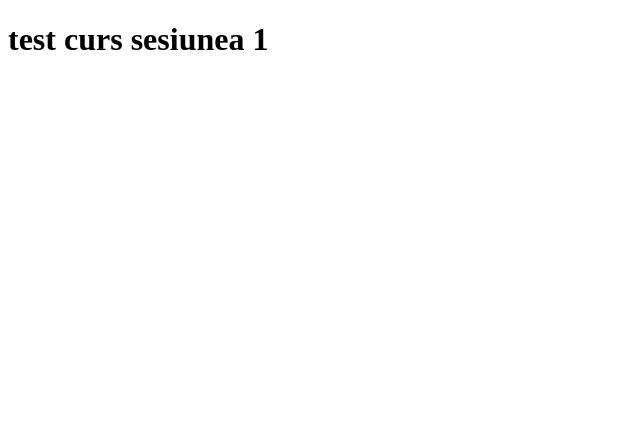
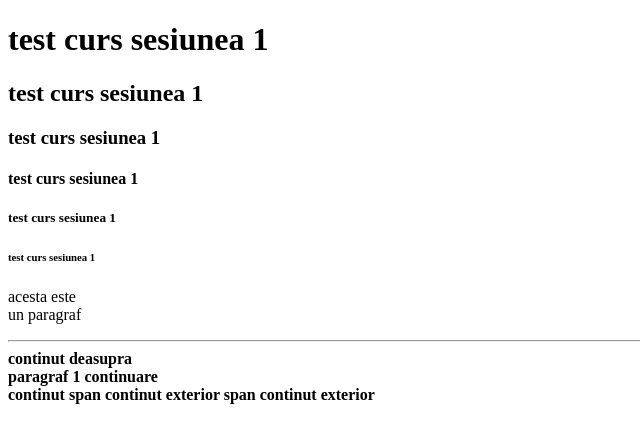
Before and after one commit to iulian1110/cursIT, a plain HTML site: page sesiunea1/index.html in a window 1280 px wide. Shown: the whole page, without its empty margins (0-640 px from the left). Drawn offline with Linux system fonts and the light colour scheme.

Commit message:
completat index.html cu diferite elemente

```diff
--- a/sesiunea1/index.html
+++ b/sesiunea1/index.html
@@ -2,5 +2,24 @@
 <html>
     <body>
         <h1>test curs sesiunea 1</h1>
+        <h2>test curs sesiunea 1</h2>
+        <h3>test curs sesiunea 1</h3>
+        <h4>test curs sesiunea 1</h4>
+        <h5>test curs sesiunea 1</h5>
+        <h6>test curs sesiunea 1</h6>
+        <p>acesta este <br> un paragraf</p>
+        <hr>
+        <b>continut deasupra</b>
+        <div>
+            <b>paragraf 1</b>
+            <b>continuare</b>
+        </div>
+        <b>
+            <span>
+                <b>continut span </b>
+                continut exterior span
+            </span>
+        </b>
+        <b>continut exterior</b>
     </body>
 </html>
```
